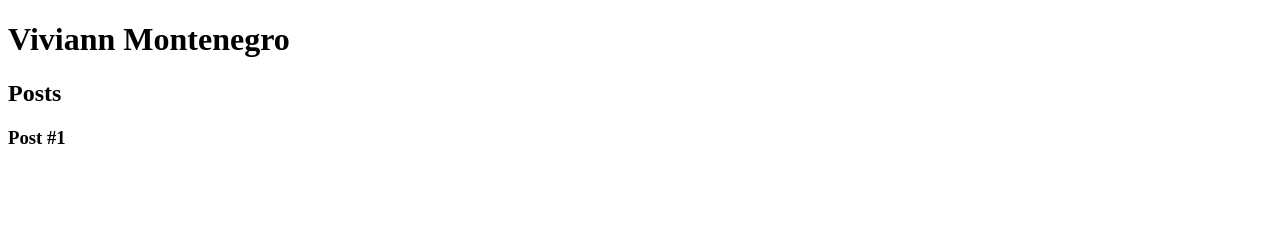
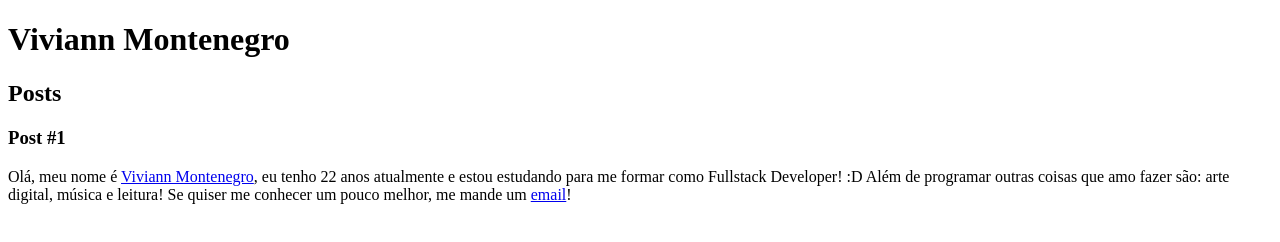
Before and after one commit to viviann-montenegro/html5-css3-bootcampDecolaDev, a plain HTML site: page index.html in a window 1280 px wide. Drawn offline with Linux system fonts and the light colour scheme.

Commit message:
atualiza2 index.html

```diff
--- a/index.html
+++ b/index.html
@@ -17,6 +17,9 @@
 				<header>
 					<h3>Post #1</h3>
 				</header>
+				<p>
+					Olá, meu nome é <a href="https://www.linkedin.com/in/viviann-montenegro/" target="_blank">Viviann Montenegro</a>, eu tenho 22 anos atualmente e estou estudando para me formar como Fullstack Developer! :D Além de programar outras coisas que amo fazer são: arte digital, música e leitura! Se quiser me conhecer um pouco melhor, me mande um <a href="mailto:viviann.dds.montenegro@gmail.com">email</a>!
+				</p>
 			</article>
 		</section>
 		<footer></footer>
```
